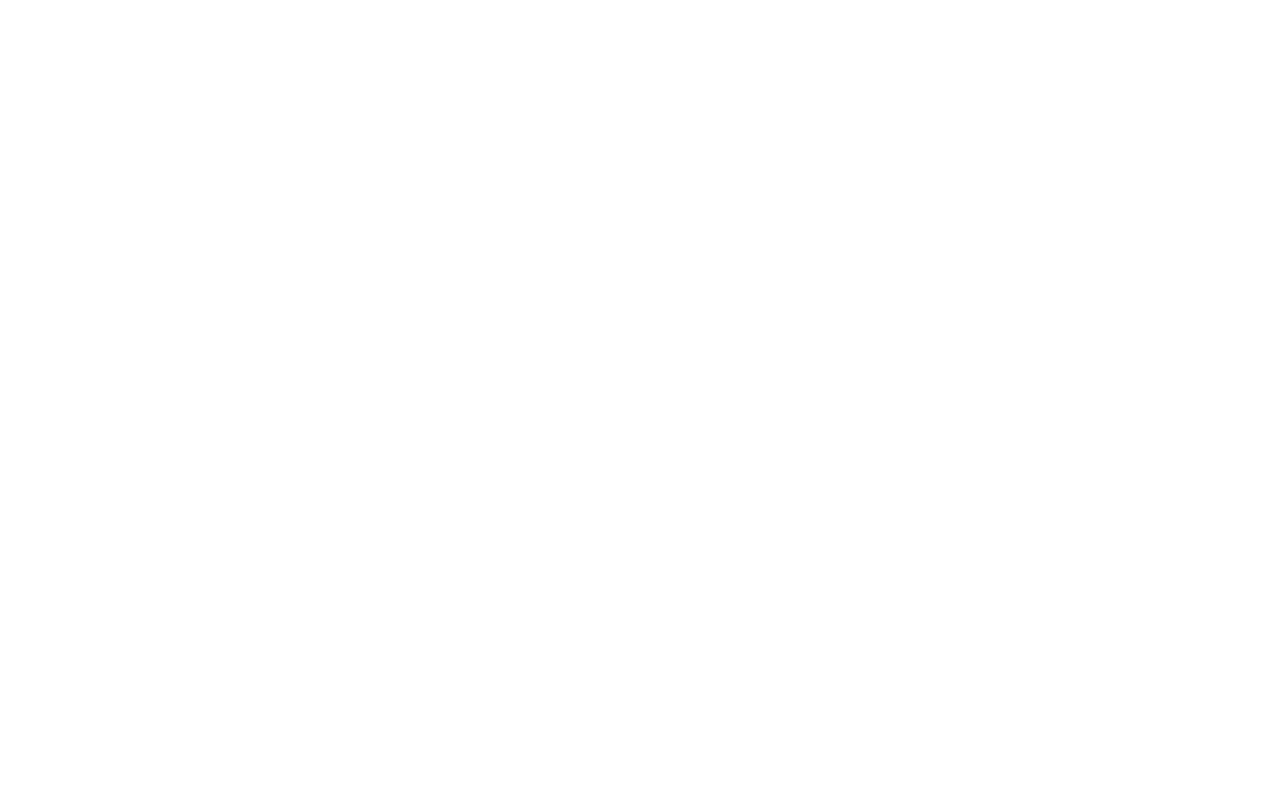
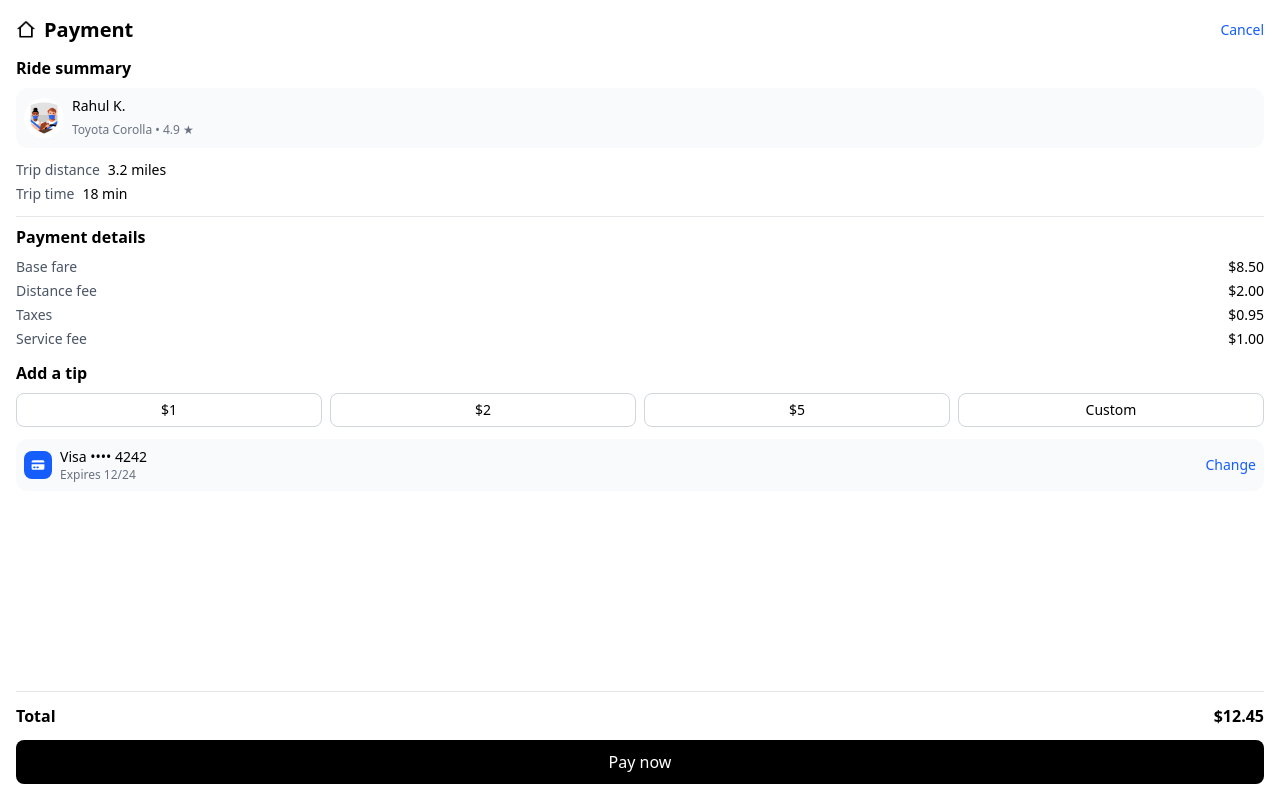
Before and after one commit to 21BCS11410/UBER, a React (Vite) app in the folder frontend/: page /riding in a window 1280 px wide. Before the commit this address had no page. Built offline with nearby package versions, Linux system fonts and the light colour scheme.

Commit message:
Creating a Riding Page to make payments for user.

```diff
--- a/frontend/src/App.jsx
+++ b/frontend/src/App.jsx
@@ -11,6 +11,7 @@
 import CaptainHome from './Pages/CaptainHome'
 import CaptainProtectedWrapper from './Pages/CaptainProtectedWrapper'
 import CaptainLogout from './Pages/CaptainLogout'
+import Riding from './Pages/Riding'
 
 const App = () => {
   return (
@@ -18,6 +19,7 @@
       <Routes>
         <Route path='/' element={<Start/>} />
         <Route path='/login' element={<UserLogin/>} />
+        <Route path='/riding' element={<Riding/>} />
         <Route path='/signup' element={<UserSignup/>} />
         <Route path='/captain-login' element={<CaptainLogin/>} />
         <Route path='/captain-signup' element={<CaptainSignup/>} />
--- /dev/null
+++ b/frontend/src/Pages/Riding.jsx
@@ -0,0 +1,108 @@
+import React from 'react'
+import MaskPerson from '../assets/MaskPerson.png'
+import Home from '../assets/Home.png'
+import { Link } from 'react-router-dom'
+
+const Riding = () => {
+  return (
+    <div className='h-screen bg-white p-4 overflow-hidden flex flex-col'>
+      {/* Header */}
+      <div className="flex items-center justify-between mb-3">
+        <div className="flex items-center">
+          <Link to='/home' className="mr-2">
+            <img src={Home} alt="Home" className="w-5 h-5" />
+          </Link>
+          <h2 className="text-xl font-bold">Payment</h2>
+        </div>
+        <button className="text-blue-600 font-medium text-sm">Cancel</button>
+      </div>
+
+      {/* Ride summary */}
+      <div className="mb-3">
+        <h3 className="font-bold text-base mb-2">Ride summary</h3>
+        <div className="flex items-center bg-gray-50 p-2 rounded-xl">
+          <img className="w-10 h-10 rounded-full object-cover mr-2" src={MaskPerson} alt="Driver" />
+          <div>
+            <p className="font-medium text-sm">Rahul K.</p>
+            <span className="text-xs text-gray-500">Toyota Corolla • 4.9 ★</span>
+          </div>
+        </div>
+      </div>
+
+      {/* Trip details */}
+      <div className="mb-3 flex justify-between text-sm">
+        <div>
+          <div className="mb-1">
+            <span className="text-gray-600">Trip distance</span>
+            <span className="ml-2">3.2 miles</span>
+          </div>
+          <div>
+            <span className="text-gray-600">Trip time</span>
+            <span className="ml-2">18 min</span>
+          </div>
+        </div>
+      </div>
+
+      {/* Payment details */}
+      <div className="border-t border-gray-200 pt-2 mb-3 flex-shrink-0">
+        <h3 className="font-bold text-base mb-2">Payment details</h3>
+
+        <div className="grid grid-cols-2 gap-1 text-sm">
+          <span className="text-gray-600">Base fare</span>
+          <span className="text-right">$8.50</span>
+
+          <span className="text-gray-600">Distance fee</span>
+          <span className="text-right">$2.00</span>
+
+          <span className="text-gray-600">Taxes</span>
+          <span className="text-right">$0.95</span>
+
+          <span className="text-gray-600">Service fee</span>
+          <span className="text-right">$1.00</span>
+        </div>
+      </div>
+
+      {/* Tip section */}
+      <div className="mb-3">
+        <h3 className="font-bold text-base mb-2">Add a tip</h3>
+        <div className="flex gap-2">
+          <button className="flex-1 border border-gray-300 py-1.5 rounded-lg text-sm hover:bg-gray-50">$1</button>
+          <button className="flex-1 border border-gray-300 py-1.5 rounded-lg text-sm hover:bg-gray-50">$2</button>
+          <button className="flex-1 border border-gray-300 py-1.5 rounded-lg text-sm hover:bg-gray-50">$5</button>
+          <button className="flex-1 border border-gray-300 py-1.5 rounded-lg text-sm hover:bg-gray-50">Custom</button>
+        </div>
+      </div>
+
+      {/* Payment method */}
+      <div className="flex items-center justify-between bg-gray-50 p-2 rounded-xl mb-3">
+        <div className="flex items-center">
+          <div className="bg-blue-600 text-white p-1.5 rounded-lg mr-2">
+            <svg xmlns="http://www.w3.org/2000/svg" className="h-4 w-4" viewBox="0 0 20 20" fill="currentColor">
+              <path d="M4 4a2 2 0 00-2 2v1h16V6a2 2 0 00-2-2H4z" />
+              <path fillRule="evenodd" d="M18 9H2v5a2 2 0 002 2h12a2 2 0 002-2V9zM4 13a1 1 0 011-1h1a1 1 0 110 2H5a1 1 0 01-1-1zm5-1a1 1 0 100 2h1a1 1 0 100-2H9z" clipRule="evenodd" />
+            </svg>
+          </div>
+          <div>
+            <p className="font-medium text-sm">Visa •••• 4242</p>
+            <p className="text-xs text-gray-500">Expires 12/24</p>
+          </div>
+        </div>
+        <span className="text-blue-600 text-sm font-medium">Change</span>
+      </div>
+
+      {/* Total and pay button - push to bottom */}
+      <div className="mt-auto border-t border-gray-200 pt-3">
+        <div className="flex justify-between font-bold text-base mb-3">
+          <span>Total</span>
+          <span>$12.45</span>
+        </div>
+
+        <button className="w-full bg-black text-white py-2.5 rounded-lg font-medium">
+          Pay now
+        </button>
+      </div>
+    </div>
+  )
+}
+
+export default Riding
```
Also changed, not shown: frontend/src/assets/Home.png (added).
